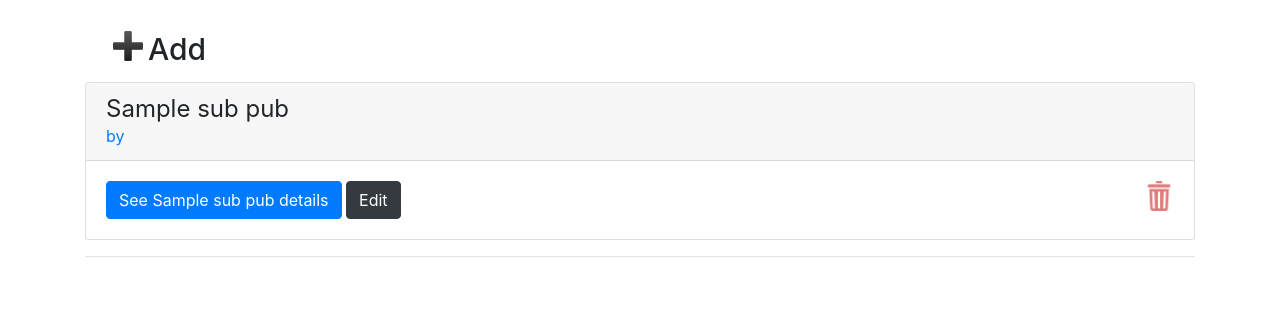
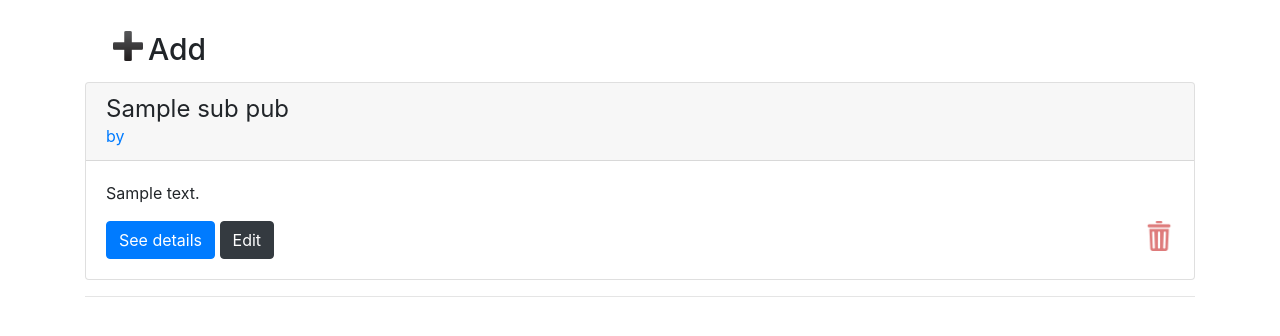
Before and after one commit to segardg/microlly2, a Flask app: template templates/publications/list.html in a window 1280 px wide. Shown: the part 56-392 px from the top of the page. Run offline with Flask 2, Linux system fonts and the light colour scheme; the template is opened without the code that fills it: most values are stand-ins (such as "Sample title", 1, 10 or a date in 2020); some libraries are stand-ins or nearby versions.

Commit message:
ajout fichier sqlite

```diff
--- a/app.py
+++ b/app.py
@@ -168,7 +168,8 @@
 def monuser():
     from faker import Faker
     fake = Faker()
-    User.create(username='login', password='pass',first_name = fake.first_name(), last_name=fake.last_name(), email = fake.email())
+    user=User.create(username='login', password='pass',first_name = fake.first_name(), last_name=fake.last_name(), email = fake.email())
+    Publication.create(title = fake.sentence(), body = fake.text(),user_created=user)
 
 @app.cli.command()
 def test():
--- a/templates/publications/list.html
+++ b/templates/publications/list.html
@@ -14,7 +14,8 @@
             <a href="{{ url_for('publication2', username=publication.user_created.username) }}">by {{ publication.user_created.username }}</a>
         </div>
         <div class="card-body">
-            <a href="{{ url_for('publications_detail', id=publication.id) }}" class="btn btn-primary">See {{ publication.title }} details</a>
+            <p>{{ publication.body }}</p>
+            <a href="{{ url_for('publications_detail', id=publication.id) }}" class="btn btn-primary">See details</a>
             {% if publication.user_created.id==session['id'] %}
                 <a href="{{ url_for('publications_form', id=publication.id) }}" class="btn btn-dark">Edit</a>
 
```
Also changed, not shown: 1 other file.
